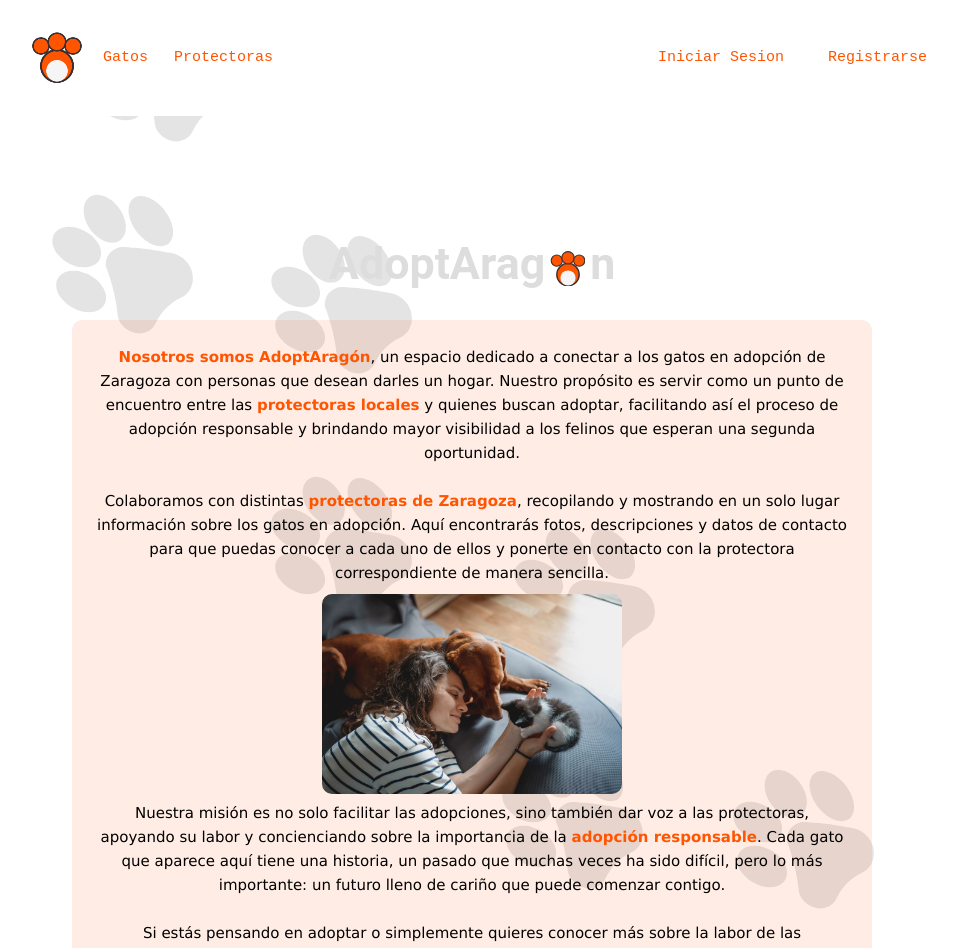
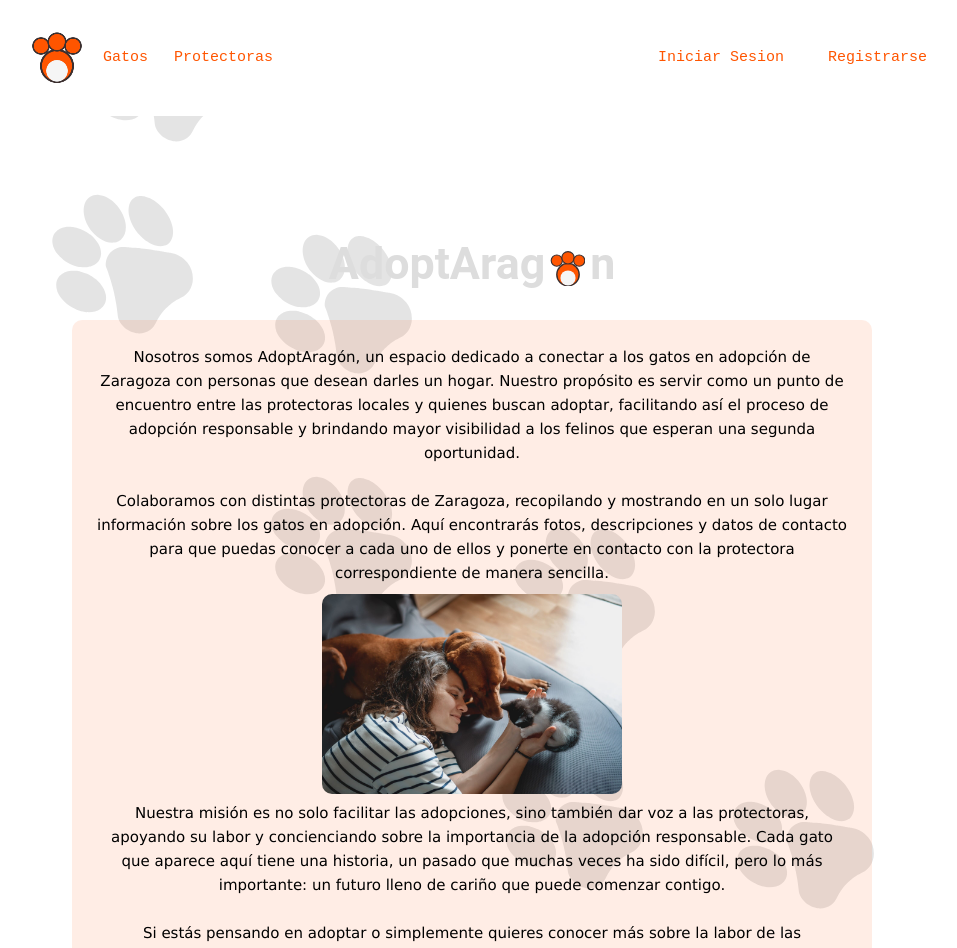
Before and after one commit to RobertoGm1333/TFG-Roberto-Front, a Vue app: page / in a window 1280 px wide. Shown: the top 948 px of the page, without its empty margins (168-1125 px from the left). Built offline with nearby package versions, Linux system fonts and the light colour scheme.

Commit message:
Idioma en english

```diff
--- /dev/null
+++ b/src/stores/useI18n.ts
@@ -0,0 +1,40 @@
+import { ref } from 'vue'
+
+type Idioma = 'es' | 'en'
+type Traducciones = {
+  [key in Idioma]: {
+    [clave: string]: string
+  }
+}
+
+const idioma = ref<Idioma>((localStorage.getItem('idioma') as Idioma) || 'es')
+
+const traducciones: Traducciones = {
+  es: {
+    quienes_1: "Nosotros somos AdoptAragón, un espacio dedicado a conectar a los gatos en adopción de Zaragoza con personas que desean darles un hogar. Nuestro propósito es servir como un punto de encuentro entre las protectoras locales y quienes buscan adoptar, facilitando así el proceso de adopción responsable y brindando mayor visibilidad a los felinos que esperan una segunda oportunidad.",
+    quienes_2: "Colaboramos con distintas protectoras de Zaragoza, recopilando y mostrando en un solo lugar información sobre los gatos en adopción. Aquí encontrarás fotos, descripciones y datos de contacto para que puedas conocer a cada uno de ellos y ponerte en contacto con la protectora correspondiente de manera sencilla.",
+    quienes_3: "Nuestra misión es no solo facilitar las adopciones, sino también dar voz a las protectoras, apoyando su labor y concienciando sobre la importancia de la adopción responsable. Cada gato que aparece aquí tiene una historia, un pasado que muchas veces ha sido difícil, pero lo más importante: un futuro lleno de cariño que puede comenzar contigo.",
+    quienes_4: "Si estás pensando en adoptar o simplemente quieres conocer más sobre la labor de las protectoras, te invitamos a explorar nuestra web y ayudar a estos pequeños a encontrar un hogar.",
+    ver_gatos: "Ver gatos en adopción"
+  },
+  en: {
+    quienes_1: "We are AdoptAragón, a space dedicated to connecting adoptable cats in Zaragoza with people who want to give them a home. Our purpose is to serve as a meeting point between local shelters and those looking to adopt, facilitating responsible adoptions and giving greater visibility to the felines waiting for a second chance.",
+    quienes_2: "We collaborate with various shelters in Zaragoza, gathering and displaying in one place information about adoptable cats. Here you’ll find photos, descriptions, and contact details so you can get to know each one and easily reach the corresponding shelter.",
+    quienes_3: "Our mission is not only to facilitate adoptions, but also to give voice to the shelters, supporting their work and raising awareness about the importance of responsible adoption. Every cat that appears here has a story, often a difficult past, but most importantly: a future full of love that can begin with you.",
+    quienes_4: "If you're thinking of adopting or simply want to learn more about the work of the shelters, we invite you to explore our website and help these little ones find a home.",
+    ver_gatos: "See cats for adoption"
+  }
+}
+
+export function useI18n() {
+  const t = (clave: string): string => {
+    return traducciones[idioma.value][clave] || clave
+  }
+
+  const cambiarIdioma = () => {
+    idioma.value = idioma.value === 'es' ? 'en' : 'es'
+    localStorage.setItem('idioma', idioma.value)
+  }
+
+  return { idioma, t, cambiarIdioma }
+}
--- a/src/views/HomeView.vue
+++ b/src/views/HomeView.vue
@@ -1,6 +1,8 @@
 <script setup lang="ts">
 import { RouterLink } from 'vue-router'
+import { useI18n } from '@/stores/useI18n'
 
+const { t } = useI18n()
 </script>
 
 <template>
@@ -17,32 +19,23 @@
       n
     </h1>
   </div>
+
   <div class="page-container">
     <div class="quienes-somos">
-      <p>
-        <span class="highlight">Nosotros somos AdoptAragón</span>, un espacio dedicado a conectar a los gatos en adopción de Zaragoza con personas que desean darles un hogar.
-        Nuestro propósito es servir como un punto de encuentro entre las <span class="highlight">protectoras locales</span> y quienes buscan adoptar,
-        facilitando así el proceso de adopción responsable y brindando mayor visibilidad a los felinos que esperan una segunda oportunidad.
-      </p>
-  <br>
-      <p>
-        Colaboramos con distintas <span class="highlight">protectoras de Zaragoza</span>, recopilando y mostrando en un solo lugar información sobre los gatos en adopción.
-        Aquí encontrarás fotos, descripciones y datos de contacto para que puedas conocer a cada uno de ellos y ponerte en contacto con la protectora correspondiente de manera sencilla.
-      </p>
-  <br>
-      <img src="../../Images/logos/foto-home.jpeg" alt="foto-home" class="imagen-home">
+      <p>{{ t('quienes_1') }}</p>
       <br>
-      <p>
-        Nuestra misión es no solo facilitar las adopciones, sino también dar voz a las protectoras, apoyando su labor y concienciando sobre la importancia de la <span class="highlight">adopción responsable</span>.
-        Cada gato que aparece aquí tiene una historia, un pasado que muchas veces ha sido difícil, pero lo más importante: un futuro lleno de cariño que puede comenzar contigo.
-      </p>
-  <br>
-      <p>
-        Si estás pensando en adoptar o simplemente quieres conocer más sobre la labor de las protectoras, te invitamos a explorar nuestra web y ayudar a estos pequeños a encontrar un hogar.
-      </p>
+      <p>{{ t('quienes_2') }}</p>
+      <br>
+      <img src="../../Images/logos/foto-home.jpeg" alt="foto-home" class="imagen-home" />
+      <br>
+      <p>{{ t('quienes_3') }}</p>
+      <br>
+      <p>{{ t('quienes_4') }}</p>
       <br>
       <div class="cta-container">
-        <RouterLink to="/gato"><button class="cta-button">Ver gatos en adopción</button></RouterLink>
+        <RouterLink to="/gato">
+          <button class="cta-button">{{ t('ver_gatos') }}</button>
+        </RouterLink>
       </div>
     </div>
   </div>
@@ -135,7 +128,6 @@
   }
 }
 
-/* Responsive styles */
 @media (min-width: 1010px) {
   .page-container {
     padding: 0 $espacio-extra-grande;
@@ -199,5 +191,4 @@
     font-size: 0.9rem;
   }
 }
-
 </style>
```
